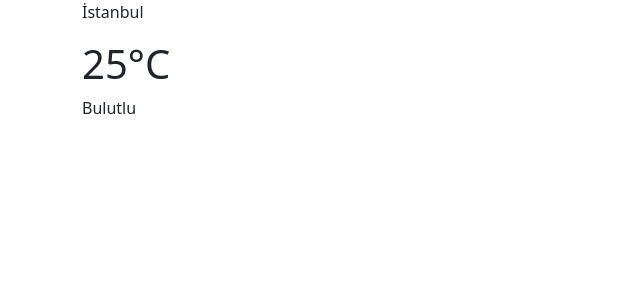
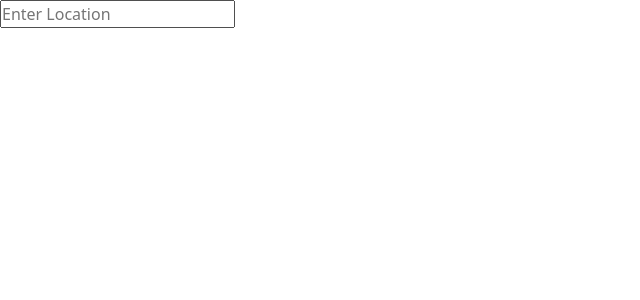
Before and after one commit to SedakatEkmekci/React_WeatherApp, a React (Create React App) app in the folder weather-app/: page / in a window 1280 px wide. Shown: the top 300 px of the page, without its empty margins (0-640 px from the left). Built offline with nearby package versions, Linux system fonts and the light colour scheme.

Commit message:
Update App.js

```diff
--- a/weather-app/src/App.js
+++ b/weather-app/src/App.js
@@ -1,18 +1,33 @@
-import Search from "./components/Search";
-import Main from "./components/Main";
-import Footer from "./components/Footer";
+import { useState } from 'react';
+import axios from 'axios';
 function App() {
+  const [data, setData] = useState({});
+  const [location, setLocation] = useState('');
+  const url = `https://api.openweathermap.org/data/2.5/weather?q=istanbul&units=metric&appid=dba667ca31672d6b523c15ae1accbdec`;
+
+  const searchLocation = (event) => {
+    if (event.key === 'Enter') {
+      axios.get(url).then((response) => {
+        setData(response.data)
+        console.log(response.data)
+      })
+      setLocation('');
+    }
+  };
   return (
     <div className="app">
-      <div className="container">
-        <div className="App">
-          <Main></Main>
-        </div>
+      <div className="search">
+        <input
+          value={location}
+          onChange={event => setLocation(event.target.value)}
+          onKeyPress={searchLocation}
+          placeholder='Enter Location'
 
+          type="text" />
       </div>
     </div>
-
-  );
+  )
 }
 
+
 export default App;
```
